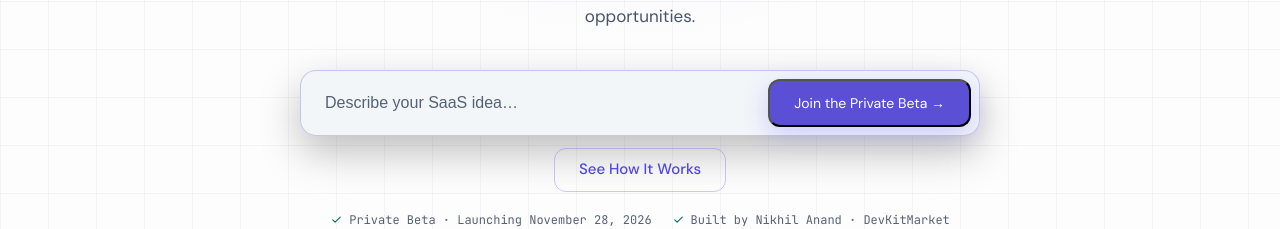
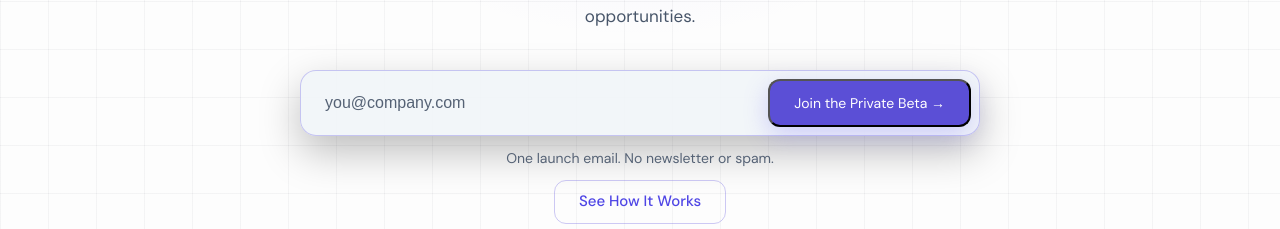
Before and after one commit to niks-nikhil-anand/AI_Swarm_Landing_page_swarm.devkitmarket.com, a Next.js app: page / in a window 1280 px wide. Shown: the part 479-708 px from the top of the page. Built offline with nearby package versions, Linux system fonts and the light colour scheme; no server answers.

Commit message:
feat: convert HeroIdeaForm to direct email waitlist submission using useActionState

```diff
--- a/components/landing/ui/HeroIdeaForm.tsx
+++ b/components/landing/ui/HeroIdeaForm.tsx
@@ -1,49 +1,67 @@
 "use client";
 
-import { useState } from "react";
+import { useActionState } from "react";
+import { joinWaitlist, type WaitlistState } from "@/app/actions/waitlist";
 
+/** Shared with WaitlistForm, which still pre-fills an idea handed over in this session. */
 export const waitlistIdeaStorageKey = "ai-swarm-waitlist-idea";
 export const waitlistIdeaEvent = "ai-swarm:waitlist-idea";
 
+const initialState = { status: "idle", message: "" } satisfies WaitlistState;
+
+/**
+ * Hero sign-up: saves the email with the same server action as the footer form and shows
+ * the result right below, instead of scrolling the visitor to the bottom of the page.
+ */
 export function HeroIdeaForm() {
-  const [idea, setIdea] = useState("");
-
-  function continueToWaitlist() {
-    const normalizedIdea = idea.trim().slice(0, 2_000);
-
-    if (normalizedIdea) {
-      sessionStorage.setItem(waitlistIdeaStorageKey, normalizedIdea);
-      window.dispatchEvent(new CustomEvent(waitlistIdeaEvent, { detail: normalizedIdea }));
-    }
-
-    document.getElementById("waitlist")?.scrollIntoView({ behavior: "smooth", block: "center" });
-  }
+  const [state, formAction, pending] = useActionState(joinWaitlist, initialState);
+  const succeeded = state.status === "success";
 
   return (
-    <div className="w-full max-w-[680px]">
-      <label htmlFor="hero-idea" className="sr-only">
-        Describe your SaaS idea
+    <form action={formAction} className="w-full max-w-[680px]" aria-busy={pending}>
+      <input type="hidden" name="source" value="hero" />
+      {/* Honeypot: invisible to people, filled in by bots; the action ignores those submissions. */}
+      <div className="absolute -left-[10000px] top-auto h-px w-px overflow-hidden" aria-hidden="true">
+        <label htmlFor="hero-company">Company website</label>
+        <input id="hero-company" name="company" type="text" tabIndex={-1} autoComplete="off" />
+      </div>
+
+      <label htmlFor="hero-email" className="sr-only">
+        Email address
       </label>
       <div className="flex flex-col gap-3 rounded-2xl border border-brand/30 bg-panel/90 p-2 shadow-[0_16px_40px_rgba(0,0,0,0.25)] sm:flex-row">
         <input
-          id="hero-idea"
-          value={idea}
-          onChange={(event) => setIdea(event.target.value)}
-          onKeyDown={(event) => {
-            if (event.key === "Enter") continueToWaitlist();
-          }}
-          maxLength={2_000}
-          placeholder="Describe your SaaS idea…"
-          className="min-h-12 min-w-0 flex-1 rounded-xl border-0 bg-transparent px-4 text-base text-fg outline-none placeholder:text-dim focus-visible:ring-2 focus-visible:ring-brand"
+          id="hero-email"
+          name="email"
+          type="email"
+          inputMode="email"
+          autoComplete="email"
+          required
+          maxLength={320}
+          disabled={pending || succeeded}
+          placeholder="you@company.com"
+          aria-describedby="hero-email-message"
+          aria-invalid={state.status === "error"}
+          className="min-h-12 min-w-0 flex-1 rounded-xl border-0 bg-transparent px-4 text-base text-fg outline-none placeholder:text-dim focus-visible:ring-2 focus-visible:ring-brand disabled:cursor-not-allowed disabled:opacity-70"
         />
         <button
-          type="button"
-          onClick={continueToWaitlist}
-          className="min-h-12 shrink-0 rounded-xl bg-brand-strong px-6 text-[15px] font-medium text-white shadow-[0_8px_24px_rgba(124,111,247,0.3)] transition-colors hover:bg-brand"
+          type="submit"
+          disabled={pending || succeeded}
+          className="min-h-12 shrink-0 rounded-xl bg-brand-strong px-6 text-[15px] font-medium text-white shadow-[0_8px_24px_rgba(124,111,247,0.3)] transition-colors hover:bg-brand disabled:cursor-not-allowed disabled:opacity-70"
         >
-          Join the Private Beta →
+          {pending ? "Joining…" : succeeded ? "You’re on the list ✓" : "Join the Private Beta →"}
         </button>
       </div>
-    </div>
+
+      <p
+        id="hero-email-message"
+        aria-live="polite"
+        className={`mt-3 min-h-5 text-center text-sm ${
+          state.status === "error" ? "text-pink" : state.status === "success" ? "text-mint" : "text-dim"
+        }`}
+      >
+        {state.message || "One launch email. No newsletter or spam."}
+      </p>
+    </form>
   );
 }
```
